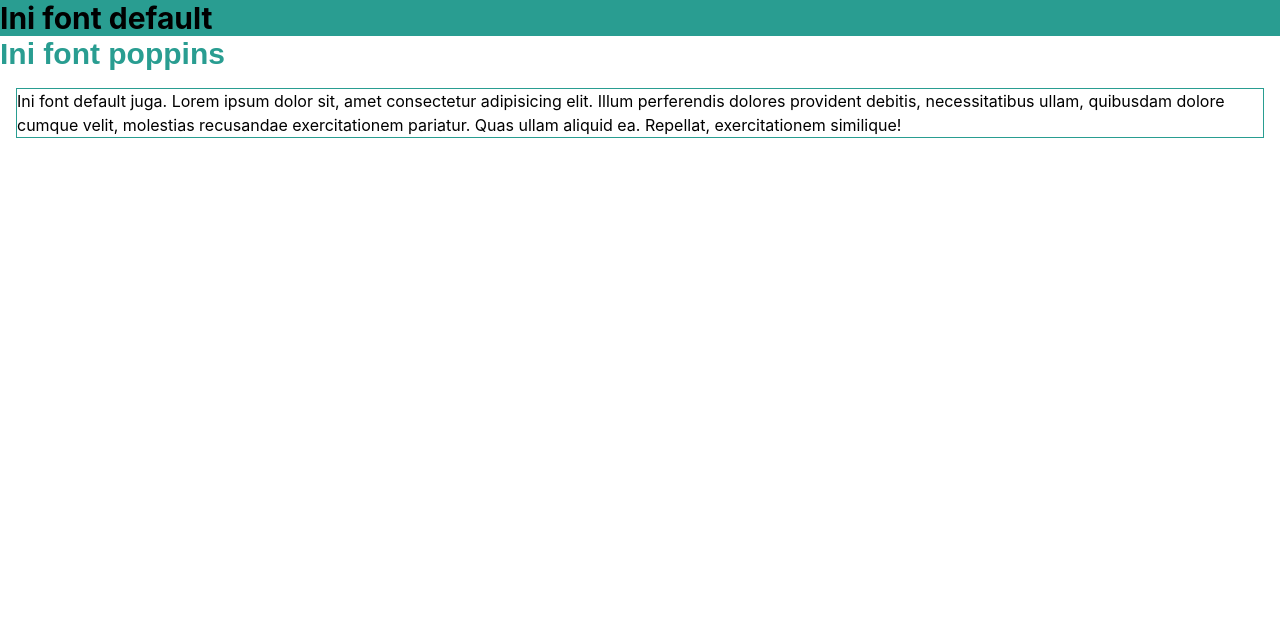
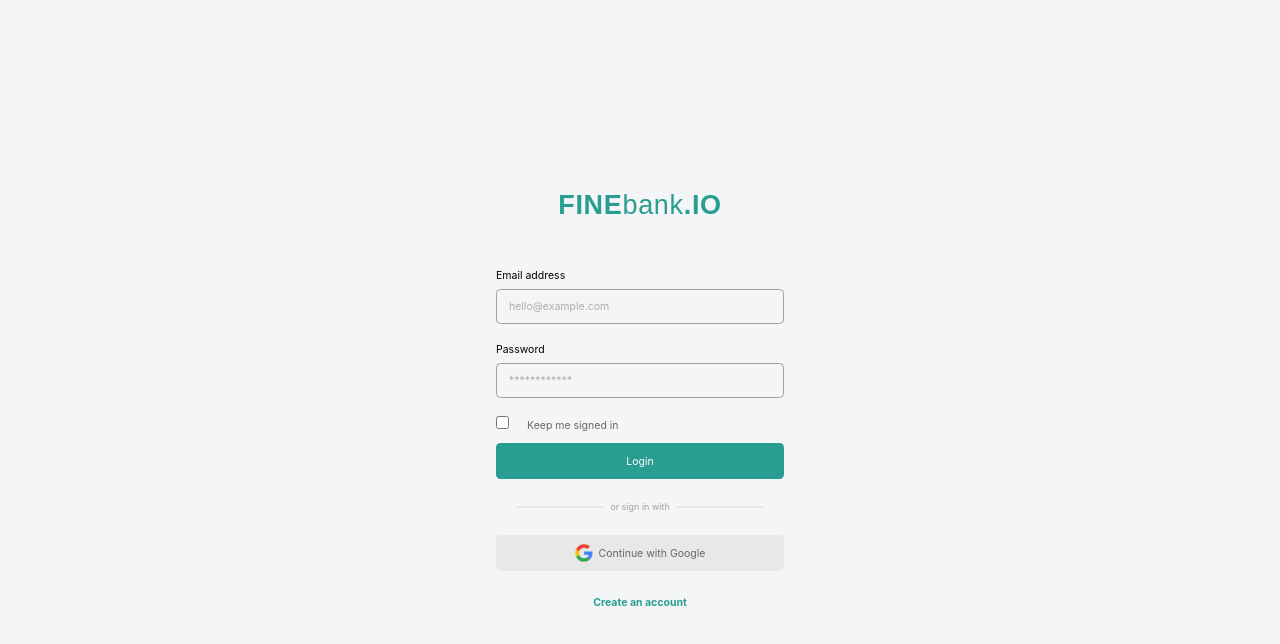
Before and after one commit to DerandaBagas17/admin-ui, a React (Vite) app: page / in a window 1280 px wide. Shown: the top 644 px of the page. Built offline with nearby package versions, Linux system fonts and the light colour scheme.

Commit message:
membuat page sign in

```diff
--- a/index.html
+++ b/index.html
@@ -4,7 +4,7 @@
     <meta charset="UTF-8" />
     <link rel="icon" type="image/svg+xml" href="/vite.svg" />
     <meta name="viewport" content="width=device-width, initial-scale=1.0" />
-    <title>Vite + React</title>
+    <title>Finebank.io</title>
   </head>
   <body class="font-body">
     <div id="root"></div>
--- a/src/App.css
+++ b/src/App.css
@@ -1,4 +1,8 @@
 @import "tailwindcss";
+
+html {
+  font-size: 75%;
+}
 
 @import url('https://fonts.googleapis.com/css2?family=Inter:ital,opsz,wght@0,14..32,100..900;1,14..32,100..900&family=Montserrat:ital,wght@0,100..900;1,100..900&display=swap');
 
--- a/src/App.jsx
+++ b/src/App.jsx
@@ -2,19 +2,131 @@ import "./App.css";
 
 function App() {
   return (
-    <>
-      <h1 className="text-3xl font-bold bg-primary">Ini font default</h1>
-      <h1 className="text-3xl font-bold font-poppins text-primary">Ini font poppins</h1>
-
-      {/* <h1 className="text-3xl">Ini font default</h1> */}
-      <p className="m-4 border border-primary">
-        Ini font default juga. Lorem ipsum dolor sit, amet consectetur
-        adipisicing elit. Illum perferendis dolores provident debitis,
-        necessitatibus ullam, quibusdam dolore cumque velit, molestias
-        recusandae exercitationem pariatur. Quas ullam aliquid ea. Repellat,
-        exercitationem similique!
-      </p>
-    </>
+    <main className="min-h-screen  bg-special-mainBg flex justify-center items-center">
+      {/* container start */}
+      <div className=" w-full max-w-sm">
+        {/* logo start */}
+        <div className="flex justify-center font-poppins tracking-wide text-primary text-4xl">
+          <span className="font-bold">FINE</span>
+          bank
+          <span className="font-bold">.IO</span>
+        </div>
+        {/* logo end */}
+        {/* form start */}
+        <div className="mt-16">
+          <form action="">
+            <div className="mb-6">
+              <label htmlFor="email" className="block text-sm mb-2">
+                Email address
+              </label>
+              <input
+                type="email"
+                className="py-3 pl-4 text-sm rounded-md w-full bg-special-mainBg border border-gray-03 text-gray-01 focus:border-black focus:outline-none focus:ring-0"
+                placeholder="hello@example.com"
+                name="email"
+                id="email"
+              />
+            </div>
+            <div className="mb-6">
+              <label htmlFor="password" className="block text-sm mb-2">
+                Password
+              </label>
+              <input
+                type="password"
+                className="py-3 pl-4 text-sm rounded-md w-full bg-special-mainBg border border-gray-03 text-gray-01 focus:border-black focus:outline-none focus:ring-0"
+                placeholder="************"
+                name="password"
+                id="password"
+              />
+            </div>
+            <div className="mb-3">
+              <input
+                type="checkbox"
+                className="text-sm accent-primary"
+                name="status"
+                id="status"
+              />
+              <label htmlFor="status" className="text-sm text-gray-01 ml-6">
+                Keep me signed in
+              </label>
+            </div>
+            <button
+              className="h-12 rounded-md text-sm bg-primary w-full text-white"
+              type="submit"
+            >
+              Login
+            </button>
+          </form>
+        </div>
+        {/* form end */}
+        {/* teks start */}
+        <div className="my-9 px-7 flex flex-col justify-center items-center text-xs text-gray-03">
+          <div className="border border-gray-05 w-full"></div>
+          <div class="px-2 bg-special-mainBg absolute"> or sign in with</div>
+        </div>
+        {/* teks end */}
+        {/* sign in with google start */}
+        <div className="mb-8">
+          <button
+            className="h-12 flex items-center justify-center rounded-md text-sm w-full bg-gray-05 text-gray-01"
+            type="button"
+          >
+            <svg
+              class="h-6 w-6 mr-2"
+              xmlns="http://www.w3.org/2000/svg"
+              xmlns:xlink="http://www.w3.org/1999/xlink"
+              width="800px"
+              height="800px"
+              viewBox="-0.5 0 48 48"
+              version="1.1"
+            >
+              <title>Google-color</title> <desc>Created with Sketch.</desc>
+              <defs> </defs>
+              <g
+                id="Icons"
+                stroke="none"
+                stroke-width="1"
+                fill="none"
+                fill-rule="evenodd"
+              >
+                <g id="Color-" transform="translate(-401.000000, -860.000000)">
+                  <g id="Google" transform="translate(401.000000, 860.000000)">
+                    <path
+                      d="M9.82727273,24 C9.82727273,22.4757333 10.0804318,21.0144 10.5322727,19.6437333 L2.62345455,13.6042667 C1.08206818,16.7338667 0.213636364,20.2602667 0.213636364,24 C0.213636364,27.7365333 1.081,31.2608 2.62025,34.3882667 L10.5247955,28.3370667 C10.0772273,26.9728 9.82727273,25.5168 9.82727273,24"
+                      id="Fill-1"
+                      fill="#FBBC05"
+                    ></path>
+                    <path
+                      d="M23.7136364,10.1333333 C27.025,10.1333333 30.0159091,11.3066667 32.3659091,13.2266667 L39.2022727,6.4 C35.0363636,2.77333333 29.6954545,0.533333333 23.7136364,0.533333333 C14.4268636,0.533333333 6.44540909,5.84426667 2.62345455,13.6042667 L10.5322727,19.6437333 C12.3545909,14.112 17.5491591,10.1333333 23.7136364,10.1333333"
+                      id="Fill-2"
+                      fill="#EB4335"
+                    ></path>
+                    <path
+                      d="M23.7136364,37.8666667 C17.5491591,37.8666667 12.3545909,33.888 10.5322727,28.3562667 L2.62345455,34.3946667 C6.44540909,42.1557333 14.4268636,47.4666667 23.7136364,47.4666667 C29.4455,47.4666667 34.9177955,45.4314667 39.0249545,41.6181333 L31.5177727,35.8144 C29.3995682,37.1488 26.7323182,37.8666667 23.7136364,37.8666667"
+                      id="Fill-3"
+                      fill="#34A853"
+                    ></path>
+                    <path
+                      d="M46.1454545,24 C46.1454545,22.6133333 45.9318182,21.12 45.6113636,19.7333333 L23.7136364,19.7333333 L23.7136364,28.8 L36.3181818,28.8 C35.6879545,31.8912 33.9724545,34.2677333 31.5177727,35.8144 L39.0249545,41.6181333 C43.3393409,37.6138667 46.1454545,31.6490667 46.1454545,24"
+                      id="Fill-4"
+                      fill="#4285F4"
+                    ></path>
+                  </g>
+                </g>
+              </g>
+            </svg>
+            <span>Continue with Google</span>
+          </button>
+        </div>
+        {/* sign in with google end */}
+        {/* link start */}
+        <div className="flex justify-center">
+          <a className="text-primary text-sm font-bold">Create an account</a>
+        </div>
+        {/* link end */}
+      </div>
+      {/* container end */}
+    </main>
   );
 }
 
```
